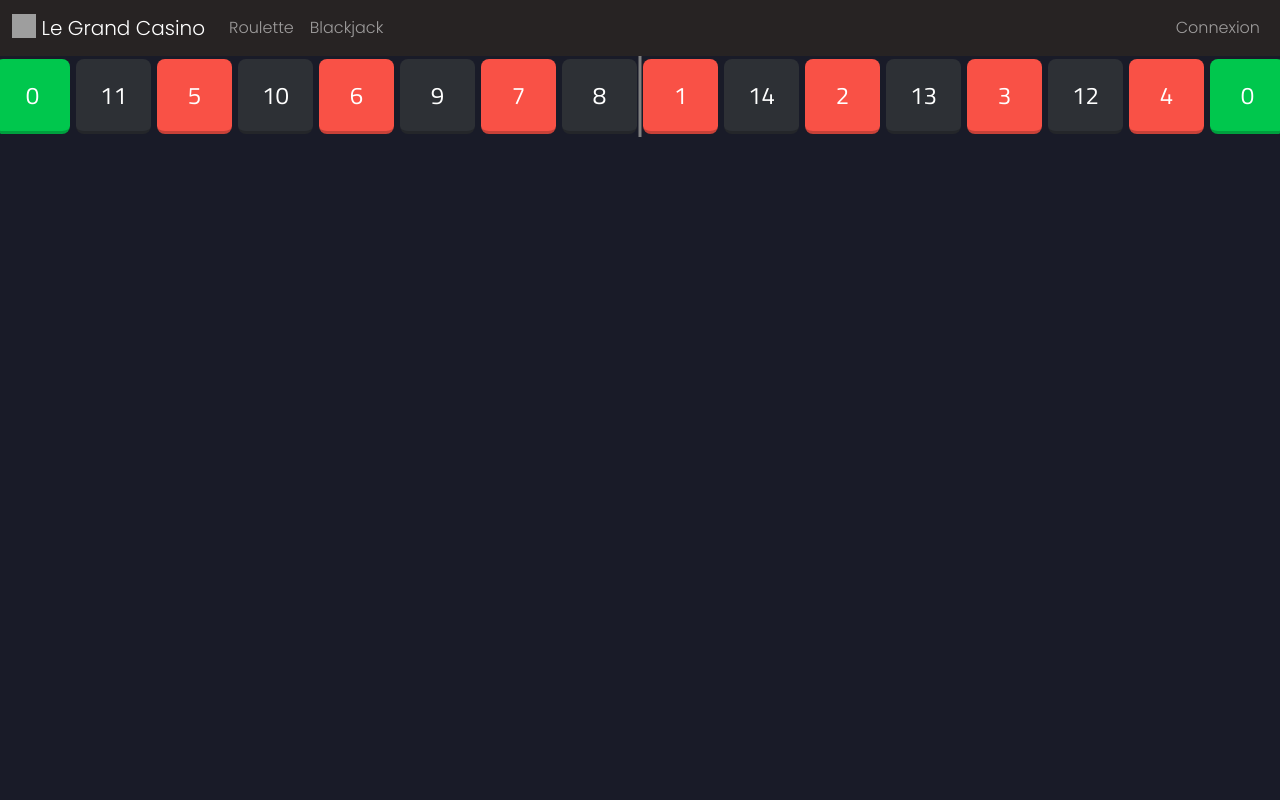
After one commit to thibault-cne/Arma-3-casino-website, a Flask app: template templates/roulette.html in a window 1280 px wide. The commit adds this page. Run offline with Flask 2, Linux system fonts and the light colour scheme; the template is opened without the code that fills it, so the values that code supplies are empty; some libraries are stand-ins or nearby versions; grey boxes are pictures that could not be loaded.

Commit message:
[AJOUT] Ajout de la page roulette avec le début de son fonctionnement

```diff
--- a/app.py
+++ b/app.py
@@ -31,6 +31,10 @@ def create_app() -> Flask:
     from python.blueprints.mainBP import mainBP
     app.register_blueprint(mainBP)
 
+    ## Import roulette blueprint
+    from python.blueprints.rouletteBP import rouletteBP
+    app.register_blueprint(rouletteBP)
+
     # Error 404 handler
     @app.errorhandler(404)
     def pageNotFound(error):
--- /dev/null
+++ b/static/css/roulette.css
@@ -0,0 +1,60 @@
+body{
+    font-family: 'Titillium Web', sans-serif;
+    background:#191B28;
+  }
+
+  .roulette-wrapper{
+    position:relative;
+    display:flex;
+    justify-content:center;
+    width:100%;
+    margin:0 auto;
+    overflow:hidden;
+  }
+
+  .roulette-wrapper .selector{
+    width:3px;
+    background:grey;
+    left:50%;
+    height:100%;
+    transform:translate(-50%,0%);
+    position:absolute;
+    z-index:2;
+  }
+
+  .roulette-wrapper .wheel{
+    display:flex;
+  }
+
+  .roulette-wrapper .wheel .roulette-row{
+    display:flex;
+  }
+
+  .roulette-wrapper .wheel .roulette-row .rcard{
+    height:75px;
+    width:75px;
+    margin:3px;
+    border-radius:8px;
+    border-bottom:3px solid rgba(0,0,0,0.2);
+    display:flex;
+    align-items:center;
+    justify-content:center;
+    color:white;
+    font-size:1.5em;
+  }
+
+  .rcard.red{
+    background:#F95146;
+  }
+
+  .rcard.black{
+    background:#2D3035;
+  }
+
+  .rcard.green{
+    background:#00C74D;
+  }
+
+  *{
+    box-sizing:border-box;
+  }
--- /dev/null
+++ b/static/js/roulette.js
@@ -0,0 +1,92 @@
+$(document).ready(function() {
+	//setup multiple rows of colours, can also add and remove while spinning but overall this is easier.
+	initWheel();
+
+ 	setInterval(rollWheel, 30000);
+});
+
+function initWheel(){
+	var $wheel = $('.roulette-wrapper .wheel'),
+  		row = "";
+
+  row += "<div class='roulette-row'>";
+  row += "  <div class='rcard red'>1<\/div>";
+  row += "  <div class='rcard black'>14<\/div>";
+  row += "  <div class='rcard red'>2<\/div>";
+  row += "  <div class='rcard black'>13<\/div>";
+  row += "  <div class='rcard red'>3<\/div>";
+  row += "  <div class='rcard black'>12<\/div>";
+  row += "  <div class='rcard red'>4<\/div>";
+  row += "  <div class='rcard green'>0<\/div>";
+  row += "  <div class='rcard black'>11<\/div>";
+  row += "  <div class='rcard red'>5<\/div>";
+  row += "  <div class='rcard black'>10<\/div>";
+  row += "  <div class='rcard red'>6<\/div>";
+  row += "  <div class='rcard black'>9<\/div>";
+  row += "  <div class='rcard red'>7<\/div>";
+  row += "  <div class='rcard black'>8<\/div>";
+  row += "<\/div>";
+
+	for(var x = 0; x < 60; x++){
+  	$wheel.append(row);
+  }
+}
+
+function spinWheel(roll){
+  var $wheel = $('.roulette-wrapper .wheel'),
+  		order = [0, 11, 5, 10, 6, 9, 7, 8, 1, 14, 2, 13, 3, 12, 4],
+      position = order.indexOf(roll);
+
+  //determine position where to land
+  var rows = 12,
+  		card = 75 + 3 * 2,
+      landingPosition = (rows * 15 * card) + (position * card);
+
+  var randomize = Math.floor(Math.random() * 75) - (75/2);
+
+  landingPosition = landingPosition + randomize;
+
+  var object = {
+		x: Math.floor(Math.random() * 50) / 100,
+    y: Math.floor(Math.random() * 20) / 100
+	};
+
+  $wheel.css({
+		'transition-timing-function':'cubic-bezier(0,'+ object.x +','+ object.y + ',1)',
+		'transition-duration':'6s',
+		'transform':'translate3d(-'+landingPosition+'px, 0px, 0px)'
+	});
+
+  setTimeout(function(){
+		$wheel.css({
+			'transition-timing-function':'',
+			'transition-duration':'',
+		});
+
+    var resetTo = -(position * card + randomize);
+		$wheel.css('transform', 'translate3d('+resetTo+'px, 0px, 0px)');
+  }, 6000);
+}
+
+function getRandomInt(max) {
+  return Math.floor(Math.random() * max);
+}
+
+function rollWheel() {
+  var outcome = getRandomInt(15);
+  spinWheel(outcome);
+
+  $.ajax({
+    type: "POST",
+    url: "http://192.168.0.8:5454/roulette",
+    data: `{
+      'result': outcome,
+    }`,
+    success: function () {
+      if (xhr.readyState === 4) {
+        console.log(xhr.status);
+        console.log(xhr.responseText);
+    }},
+    dataType: "json"
+  });
+}
--- a/templates/layout.html
+++ b/templates/layout.html
@@ -37,15 +37,15 @@
             <div class="container-fluid">
                 <a href="/home" class="navbar-brand">
                     <img src="/static/images/icon.png" width="24" height="24" class="d-inline-block align-text-top">
-                    Démocratie Participative
+                    Le Grand Casino
                 </a>
                 <button type="button" class="navbar-toggler" data-bs-toggle="collapse" data-bs-target="#navbarCollapse">
                     <span class="navbar-toggler-icon"></span>
                 </button>
                 <div class="collapse navbar-collapse" id="navbarCollapse">
                     <div class="navbar-nav">
-                        <a href="/defineProgram" class="nav-item nav-link">Référencer son programme</a>
-                        <a href="/map/walking" class="nav-item nav-link">Carte des bureaux de vote</a>
+                        <a href="/roulette" class="nav-item nav-link">Roulette</a>
+                        <a href="/map/walking" class="nav-item nav-link">Blackjack</a>
                     </div>
                     <div class="navbar-nav ms-auto">
                         <a href="/r/profile/{{ session['id'] }}" class="nav-item nav-link">
@@ -64,14 +64,15 @@
             <div class="container-fluid">
                 <a href="/home" class="navbar-brand">
                     <img src="/static/images/icon.png" width="24" height="24" class="d-inline-block align-text-top">
-                    Démocratie Participative
+                    Le Grand Casino
                 </a>
                 <button type="button" class="navbar-toggler" data-bs-toggle="collapse" data-bs-target="#navbarCollapse">
                     <span class="navbar-toggler-icon"></span>
                 </button>
                 <div class="collapse navbar-collapse" id="navbarCollapse">
                     <div class="navbar-nav">
-                        <a href="/map/walking" class="nav-item nav-link">Carte des bureaux de vote</a>
+                        <a href="/roulette" class="nav-item nav-link">Roulette</a>
+                        <a href="/map/walking" class="nav-item nav-link">Blackjack</a>
                     </div>
                     <div class="navbar-nav ms-auto">
                         <a href="/login" class="nav-item nav-link">Connexion</a>
--- /dev/null
+++ b/templates/roulette.html
@@ -0,0 +1,24 @@
+<!--
+    Date : 23/01/2022
+    Author : Thibault Chenevière
+    Discord : @Thibô#0001
+    Email : thibault.cheneviere@telecomnancy.eu
+-->
+
+{% extends 'layout.html' %}
+
+{% block header %}
+    <!-- CSS dependancies -->
+    <link rel='stylesheet' type='text/css' href="{{ url_for('static', filename='css/roulette.css') }}">
+
+    <link href="https://fonts.googleapis.com/css?family=Titillium+Web" rel="stylesheet">
+    <script src="https://code.jquery.com/jquery-3.3.1.min.js"></script>
+{% endblock header %}
+
+{% block container %}
+    <div class='roulette-wrapper'>
+        <div class='selector'></div>
+        <div class='wheel'></div>
+    </div>
+    <script src="/static/js/roulette.js"></script>
+{% endblock container %}
```
Also changed, not shown: python/blueprints/rouletteBP.py (added, +25 -0 lines).
